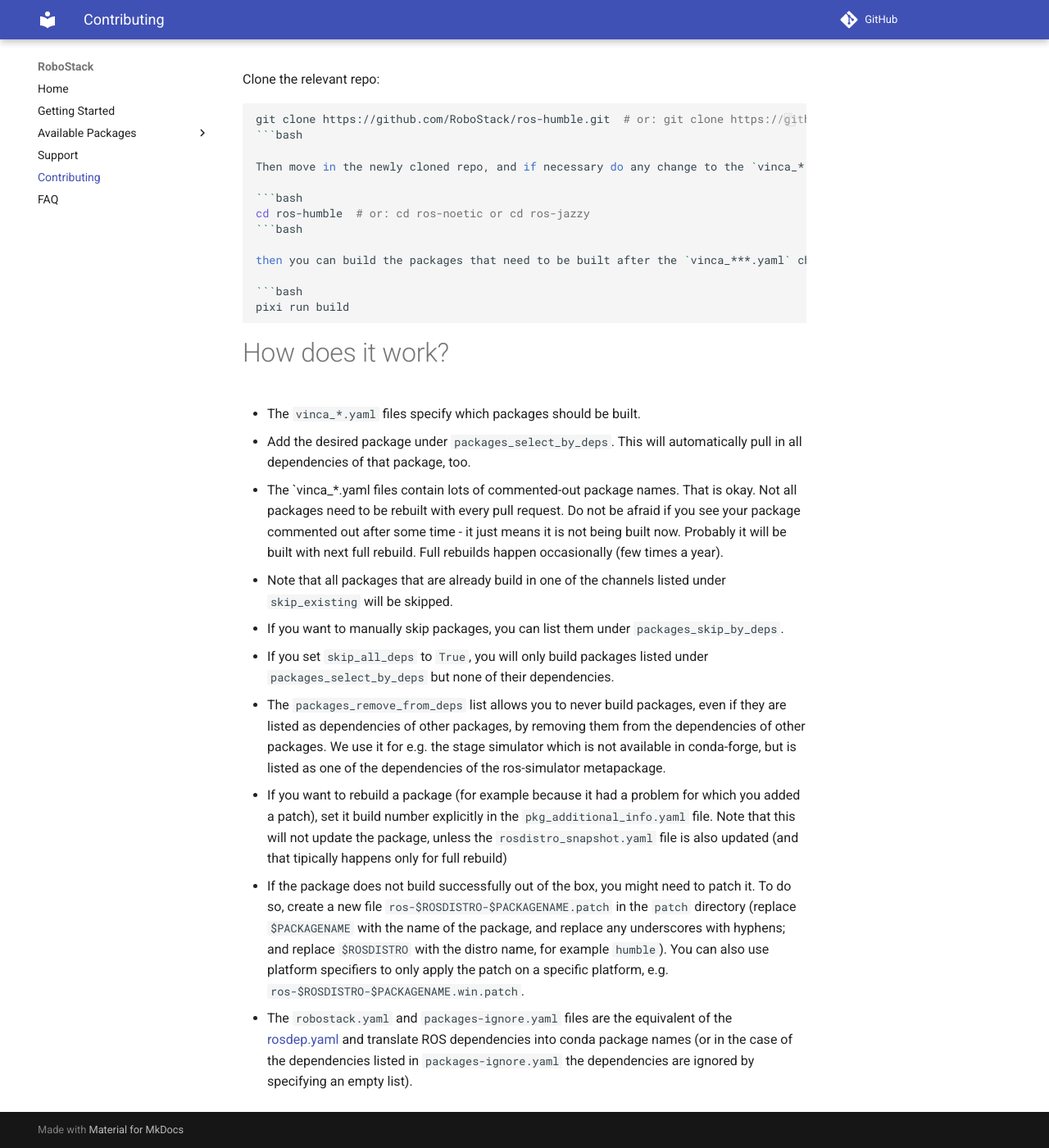
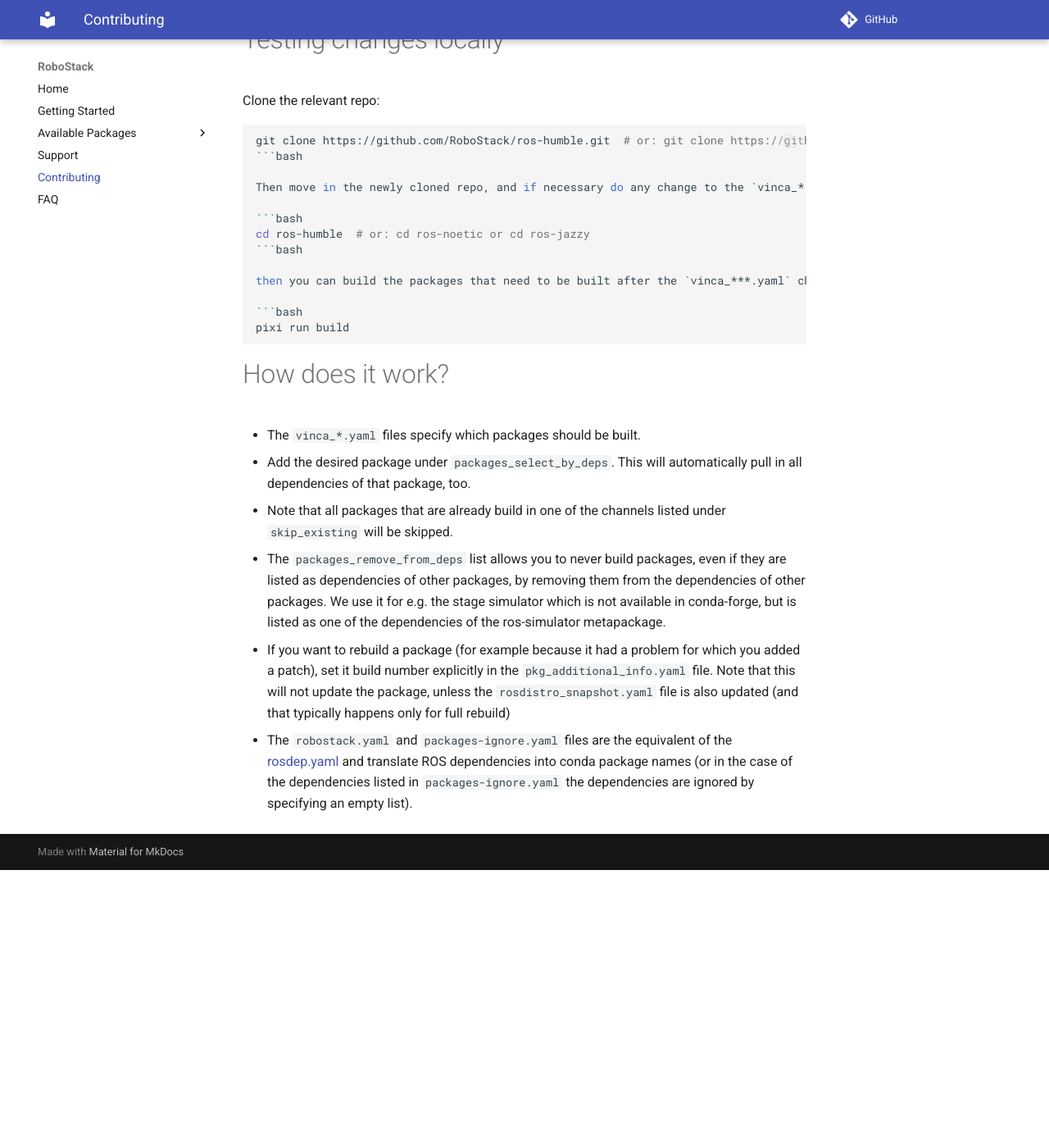
Before and after one commit to RoboStack/robostack.github.io, an MkDocs documentation site: the page built from docs/Contributing.md, in a window 1280 px wide and 1400 px high, scrolled down 1781 px. Shown: the whole window at 82% size. Built offline with MkDocs 1.6.1 and Material for MkDocs 9.7.7, drawn with Linux system fonts in a browser that asks for light colours; comment, search, counter and statistics services are not loaded; after the commit the page ends 2842 px from its top, so only the background shows below that; some of the changed text lies outside the part shown.

Commit message:
More cleanup

```diff
--- a/docs/Contributing.md
+++ b/docs/Contributing.md
@@ -67,11 +66,7 @@ pixi run build
 
 - The `vinca_*.yaml` files specify which packages should be built.
   - Add the desired package under `packages_select_by_deps`. This will automatically pull in all dependencies of that package, too.
-  - The `vinca_*.yaml files contain lots of commented-out package names. That is okay. Not all packages need to be rebuilt with every pull request. Do not be afraid if you see your package commented out after some time - it just means it is not being built now. Probably it will be built with next full rebuild. Full rebuilds happen occasionally (few times a year).
   - Note that all packages that are already build in one of the channels listed under `skip_existing` will be skipped.
-  - If you want to manually skip packages, you can list them under `packages_skip_by_deps`.
-  - If you set `skip_all_deps` to `True`, you will only build packages listed under `packages_select_by_deps` but none of their dependencies.
   - The `packages_remove_from_deps` list allows you to never build packages, even if they are listed as dependencies of other packages, by removing them from the dependencies of other packages. We use it for e.g. the stage simulator which is not available in conda-forge, but is listed as one of the dependencies of the ros-simulator metapackage.
-  - If you want to rebuild a package (for example because it had a problem for which you added a patch), set it build number explicitly in the `pkg_additional_info.yaml` file. Note that this will not update the package, unless the `rosdistro_snapshot.yaml` file is also updated (and that tipically happens only for full rebuild)
-- If the package does not build successfully out of the box, you might need to patch it. To do so, create a new file `ros-$ROSDISTRO-$PACKAGENAME.patch` in the `patch` directory (replace `$PACKAGENAME` with the name of the package, and replace any underscores with hyphens; and replace `$ROSDISTRO` with the distro name, for example `humble`). You can also use platform specifiers to only apply the patch on a specific platform, e.g. `ros-$ROSDISTRO-$PACKAGENAME.win.patch`.
+- If you want to rebuild a package (for example because it had a problem for which you added a patch), set it build number explicitly in the `pkg_additional_info.yaml` file. Note that this will not update the package, unless the `rosdistro_snapshot.yaml` file is also updated (and that typically happens only for full rebuild)
 - The `robostack.yaml` and `packages-ignore.yaml` files are the equivalent of the [rosdep.yaml](http://wiki.ros.org/rosdep/rosdep.yaml) and translate ROS dependencies into conda package names (or in the case of the dependencies listed in `packages-ignore.yaml` the dependencies are ignored by specifying an empty list).
```
Also changed, not shown: other parts of docs/Contributing.md (+2 -3 lines).
